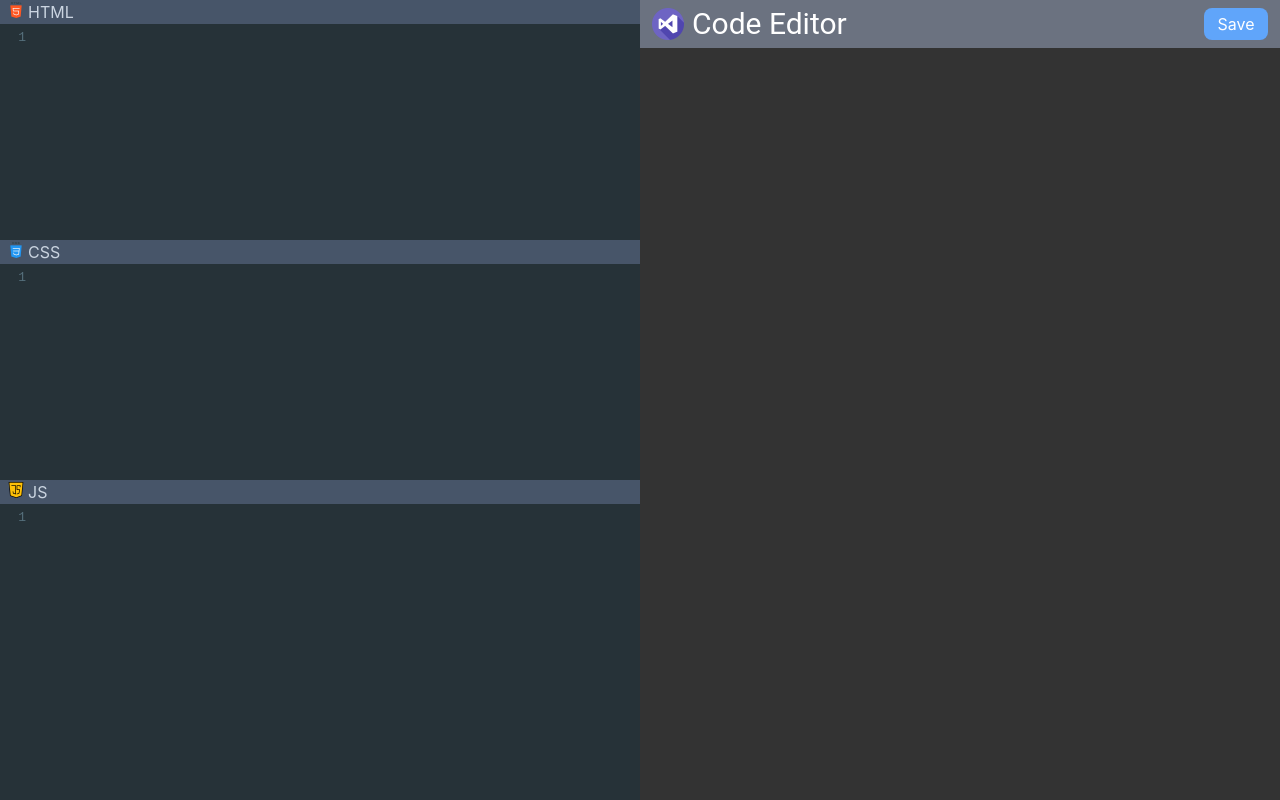
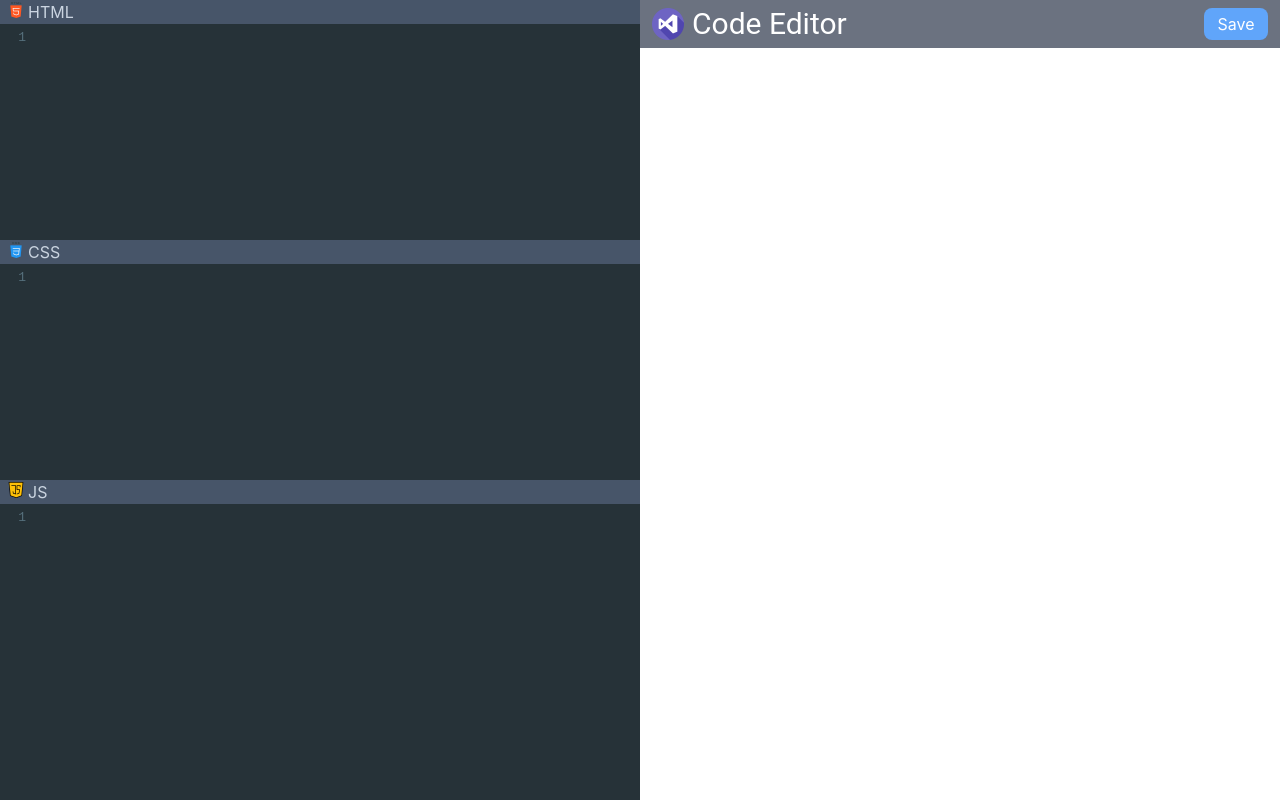
Before and after one commit to shakir-xcode/code-editor, a React app: page / in a window 1280 px wide. Built offline with nearby package versions, Linux system fonts and the light colour scheme.

Commit message:
Update App.js

```diff
--- a/src/App.js
+++ b/src/App.js
@@ -4,9 +4,9 @@ import Home from './pages/Home';
 function App() {
 
   return (
-    <>
+    <div className=' max-w-screen-2xl mx-auto bg-white'>
       <Home />
-    </>
+    </div>
   );
 }
 
```
